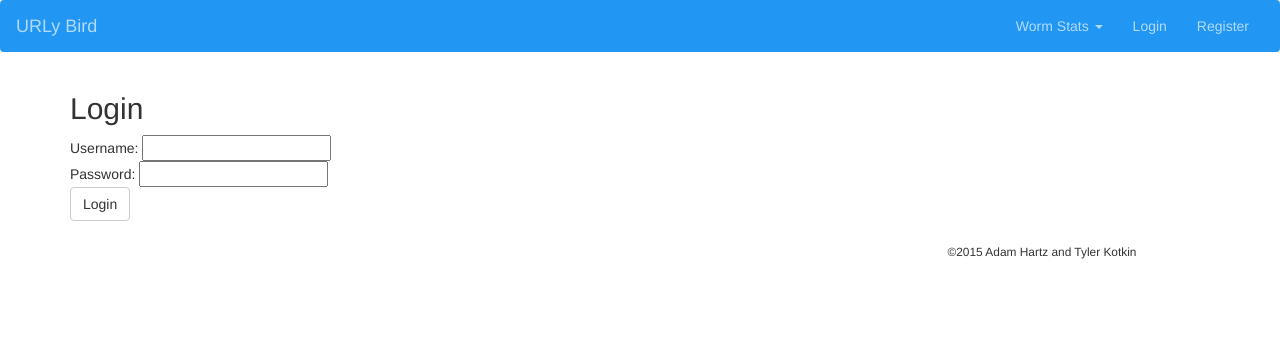
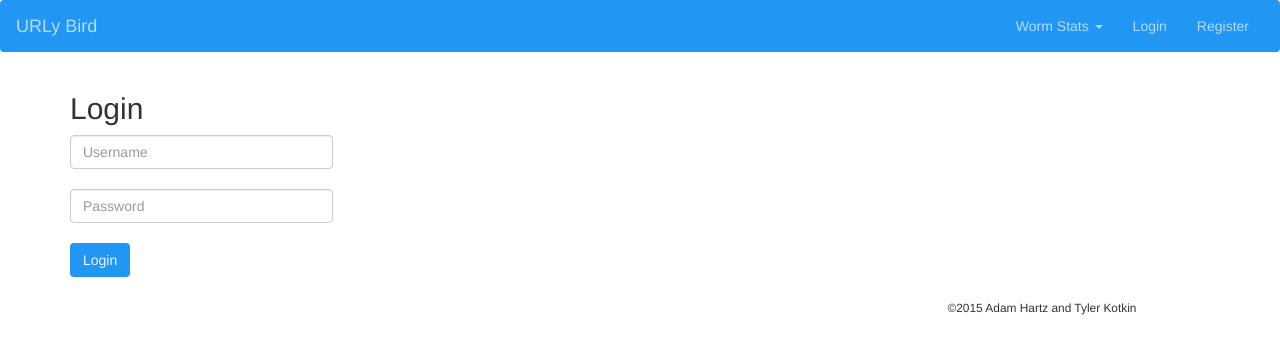
Before and after one commit to ahartz1/urly-bird, a Django app: page /login in a window 1280 px wide. Shown: the top 354 px of the page. Run offline with Django 3.2, Linux system fonts and the light colour scheme; some libraries are stand-ins or nearby versions.

Commit message:
Bootstrap login form

```diff
--- a/urlybird/bookmarks/templates/bookmarks/user_login.html
+++ b/urlybird/bookmarks/templates/bookmarks/user_login.html
@@ -1,4 +1,5 @@
 {% extends "base.html" %}
+{% load bootstrap3 %}
 
 {% block title %}User Login Form{% endblock %}
 
@@ -6,16 +7,27 @@
 
   <h2>Login</h2>
 
-  {% if error_message %}<h3>{{ error_message }}</h3>{% endif %}
-
 <form method="POST" action="{% url 'user_login' %}">
   {% csrf_token %}
-  Username: <input type="text" name="username" value="{{ username }}">
+
+  <div class="row">
+    <div class="col-md-3">
+      <input class="form-control" type="text" value="{{ username }}" cols="30" id="id_username" maxlength="30" name="username" rows="1" placeholder="Username"></input>
+    </div>
+  </div>
   <br>
-  Password: <input type="password" name="password" value="{{ password }}">
+  <div class="row">
+    <div class="col-md-3">
+      <input class="form-control" type="password" value="{{ password }}" cols="30" id="id_password" maxlength="30" name="password" rows="1" placeholder="Password"></input>
+    </div>
+  </div>
   <br>
+  <div class="row">
+    <div class="col-md-3">
+      <input type="submit" class="btn btn-md btn-primary" value="Login">
+    </div>
+  </div>
 
-  <input type="submit" value="Login" class="btn btn-default">
 </form>
 
 {% endblock %}
```
